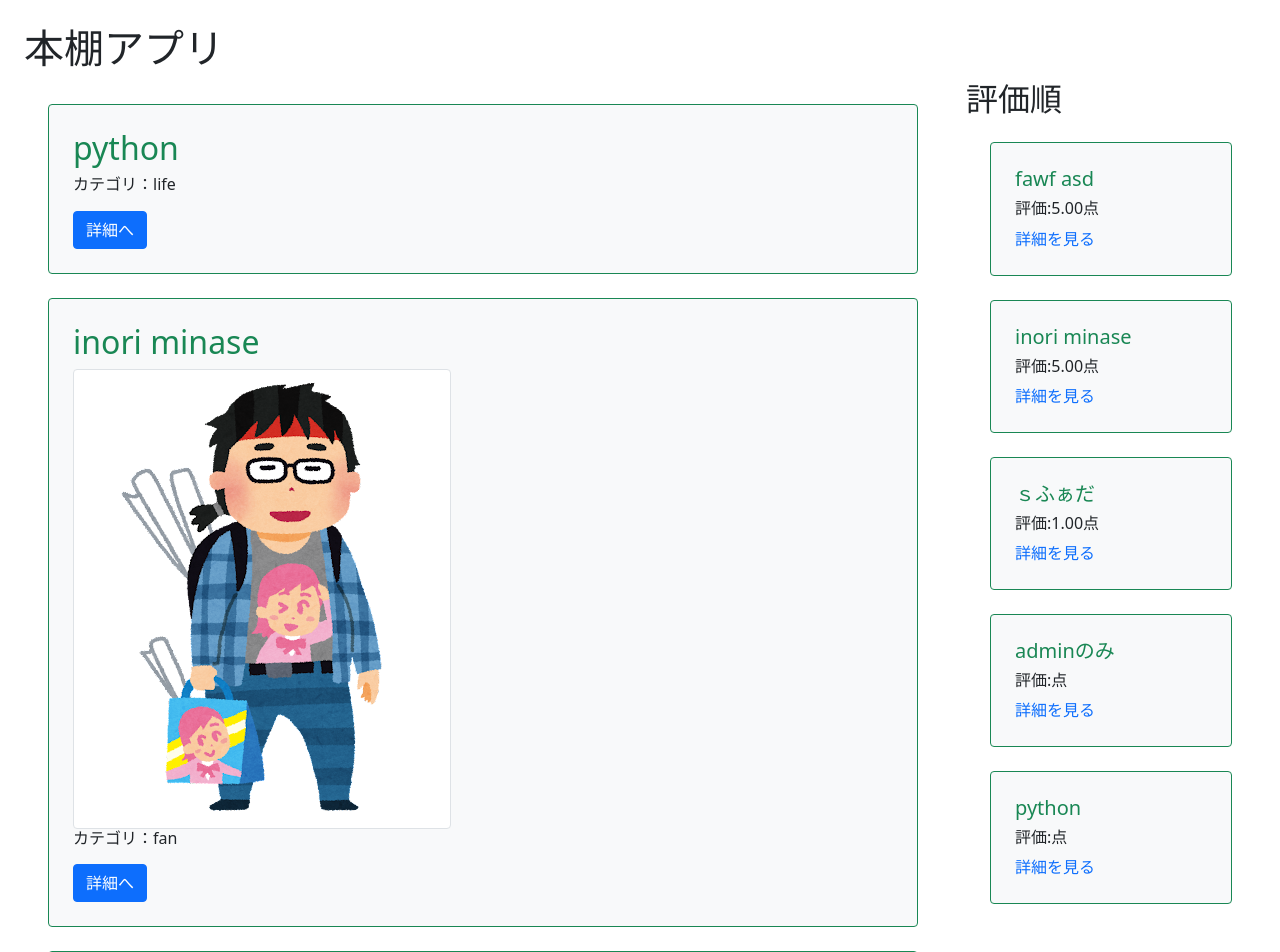
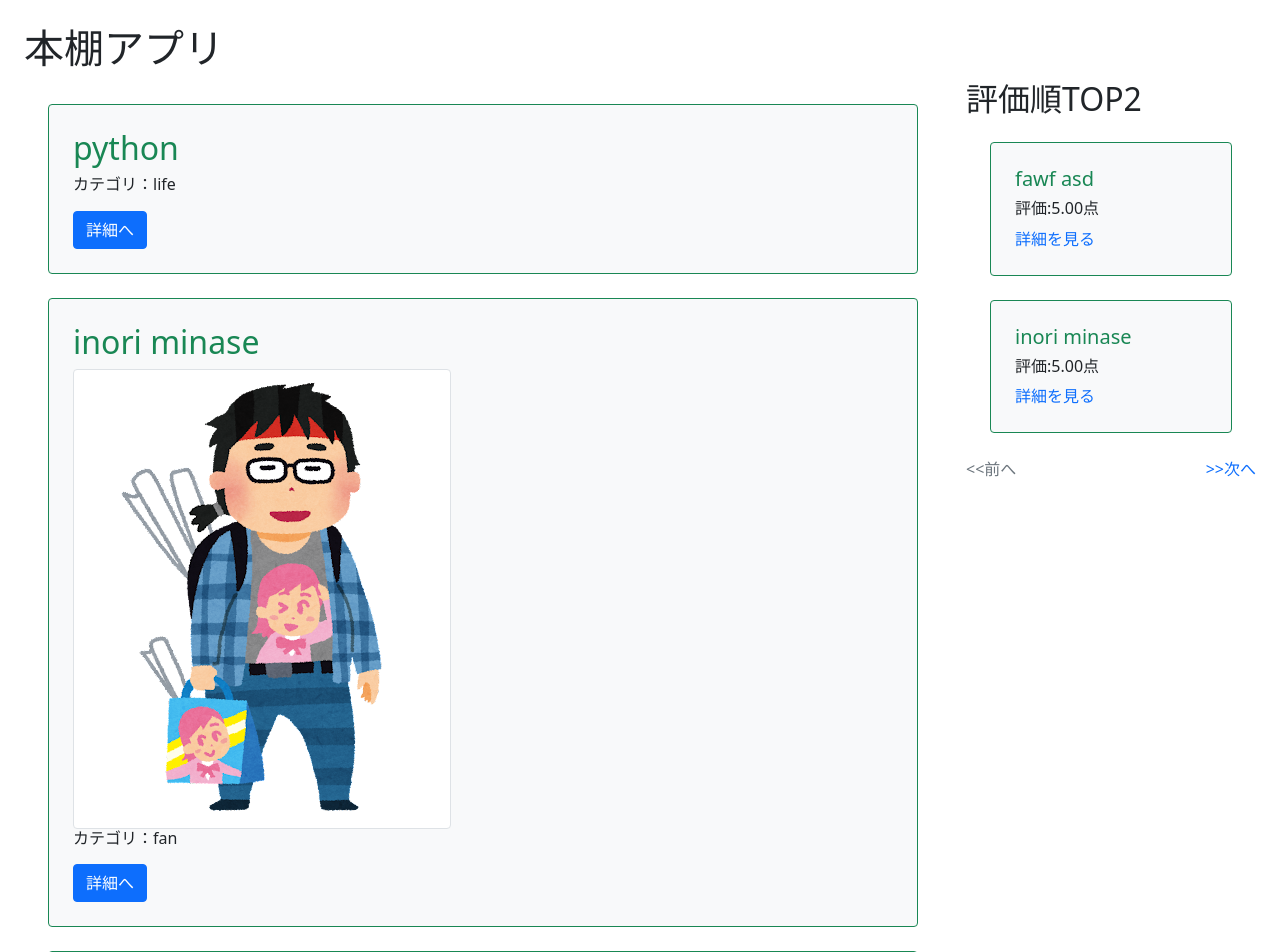
Before and after one commit to Suntory-Y-Water/bookproject, a Django app: page / in a window 1280 px wide. Shown: the part 56-1008 px from the top of the page. Run offline with Django 4.2, Linux system fonts and the light colour scheme; data comes from the database, SQL or seed files in the repository; both versions use the stored data as it was after the commit.

Commit message:
[add] ページ送りを追加

```diff
--- a/book/consts.py
+++ b/book/consts.py
@@ -1 +1,2 @@
 MAX_RATE : int = 5
+ITEM_PER_PAGE : int = 2
--- a/book/templates/book/book_list.html
+++ b/book/templates/book/book_list.html
@@ -16,4 +16,5 @@
       </div>
     </div>
   {% endfor %}
+  {% include 'book/components/pagenation.html' %}
 {% endblock content %}
--- /dev/null
+++ b/book/templates/book/components/pagenation.html
@@ -0,0 +1,18 @@
+{% if page_obj.has_other_pages %}
+    <ul class="list-unstyled m-0 d-flex justify-content-between">
+
+        {% comment %} 前のページがあるとき {% endcomment %}
+        {% if page_obj.has_previous %}
+            <li><a href="?page={{ page_obj.previous_page_number }}">&lt;&lt;前へ</a></li>
+        {% else %}
+            <li class="text-muted">&lt;&lt;前へ</li>
+        {% endif %}
+
+        {% comment %} 次のページがあるとき {% endcomment %}
+        {% if page_obj.has_next %}
+            <li><a href="?page={{ page_obj.next_page_number }}">&gt;&gt;次へ</a></li>
+        {% else %}
+            <li class="text-muted">&gt;&gt;次へ</li>
+        {% endif %}
+    </ul>
+{% endif %}
--- a/book/templates/book/index.html
+++ b/book/templates/book/index.html
@@ -12,7 +12,7 @@
       {% if item.thumbnail %}
         <img src="{{ item.thumbnail.url }}" class="img-thumbnail" />
       {% endif %}
-      <h6>カテゴリ：{{ item.category }}</h6>
+      <h6>カテゴリ：{{ item.category }} </h6>
       <div class="mt-3">
         <a href="{% url 'detail-book' item.pk %}" class="btn btn-primary">詳細へ</a>
       </div>
@@ -20,8 +20,8 @@
   {% endfor %}
   </div>
   <div class="col-3">
-    <h2>評価順</h2>
-    {% for ranking_book in ranking_list %}
+    <h2>評価順TOP2</h2>
+    {% for ranking_book in page_obj %}
       <div class="p-4 m-4 bg-light border border-success rounded">
         <h3 class="text-success h5">{{ ranking_book.title }}</h3>
         {% if item.thumbnail %}
@@ -31,6 +31,7 @@
         <a href="{% url 'detail-book' ranking_book.id %}">詳細を見る</a>
       </div>
     {% endfor %}
+    {% include 'book/components/pagenation.html' %}
   </div>
 </div>
 {% endblock content %}
--- a/book/views.py
+++ b/book/views.py
@@ -1,10 +1,12 @@
 from django.db.models import Avg
+from django.core.paginator import Paginator
 from django.shortcuts import render, redirect
 from django.urls import reverse_lazy, reverse
 from django.core.exceptions import PermissionDenied
 from django.views.generic import (ListView, DetailView, CreateView, DeleteView, UpdateView)
 from django.contrib.auth.mixins import LoginRequiredMixin
 from .models import Book, Review
+from .consts import ITEM_PER_PAGE
 
 class ListBookView(LoginRequiredMixin, ListView):
     template_name = 'book/book_list.html'
@@ -81,7 +83,12 @@ class CreateReviewView(LoginRequiredMixin, CreateView):
 def index_view(request):
     object_list = Book.objects.order_by('-id')
     ranking_list = Book.objects.annotate(avg_rating=Avg('review__rate')).order_by('-avg_rating')
+
+    paginator = Paginator(ranking_list, ITEM_PER_PAGE)
+    page_number = request.GET.get('page', 1)
+    page_obj = paginator.page(page_number)
+
     return render(request,
                 'book/index.html',
-                {'object_list': object_list, 'ranking_list': ranking_list},
+                {'object_list': object_list, 'ranking_list': ranking_list, 'page_obj': page_obj},
                 )
```
Also changed, not shown: db.sqlite3.
